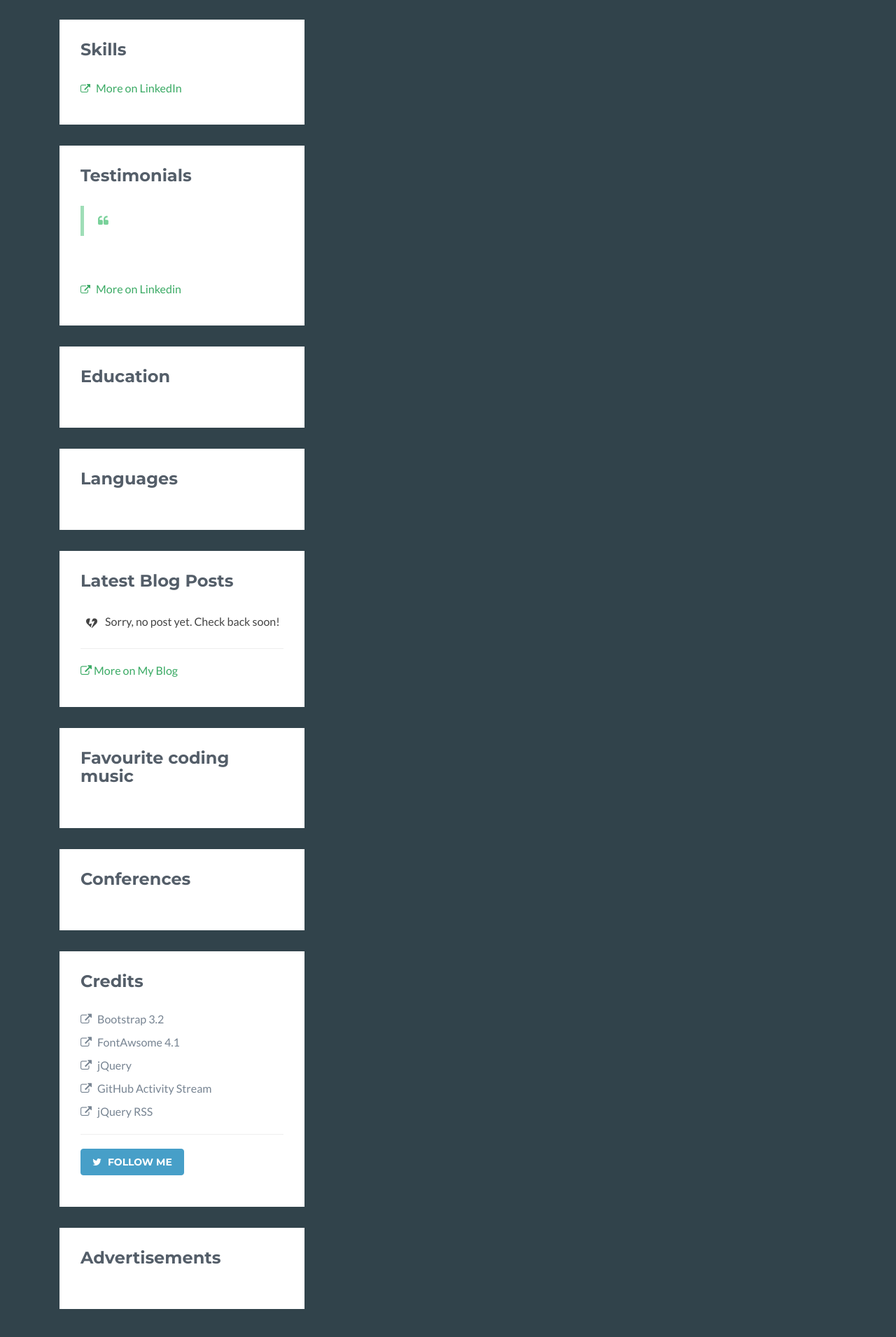
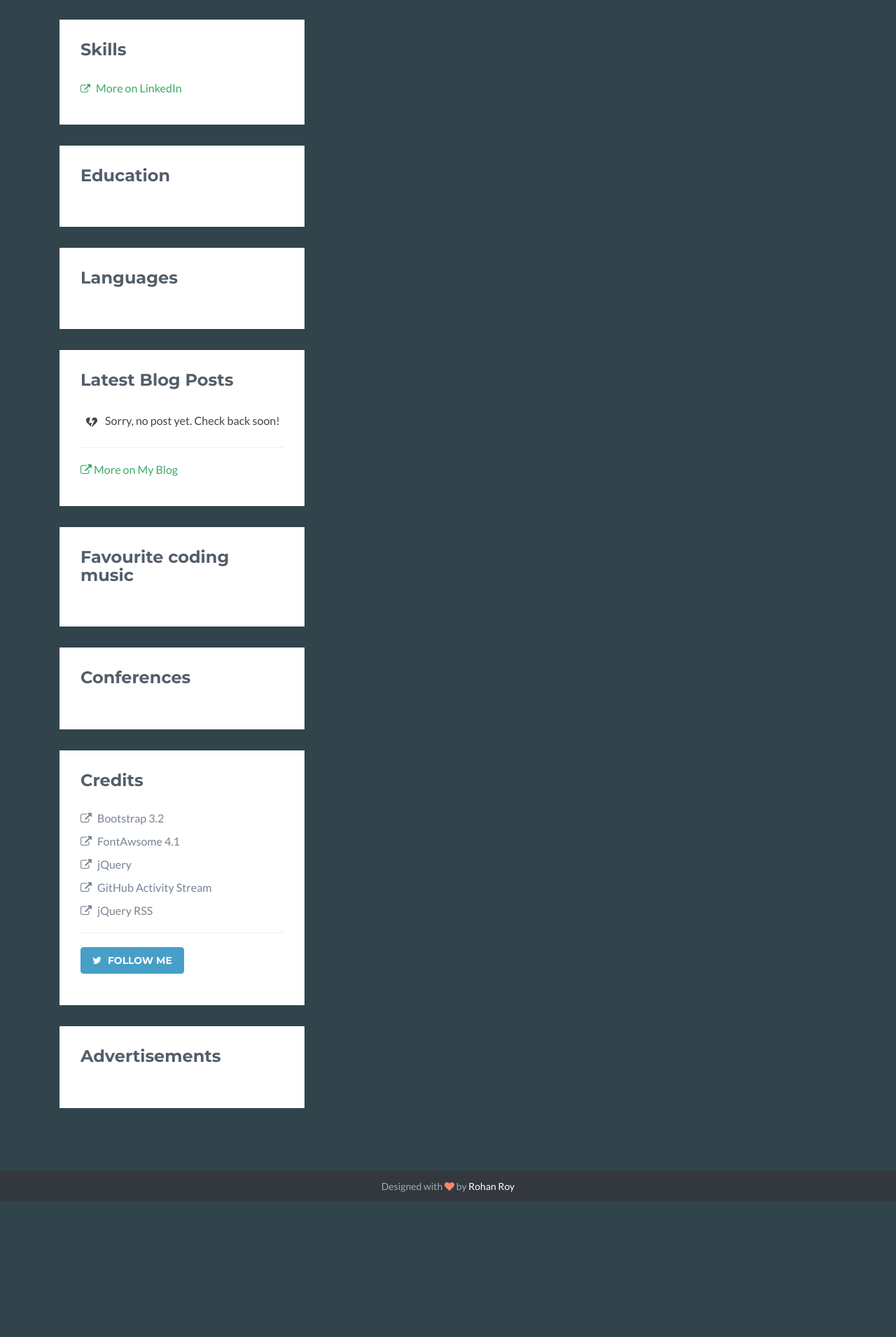
Before and after one commit to triump0870/miniblog, a Django app: page / in a window 1280 px wide. Shown: the part 2069-3979 px from the top of the page at 70% size. After the commit the page ends 3785 px from the top, so only its background shows below. Run offline with Django 3.2, Linux system fonts and the light colour scheme; data that the repository does not hold is empty; parts of the project's set-up code (start-up, migrations or seed data) failed here and were passed over; some libraries are stand-ins or nearby versions.

Commit message:
testimonials section was removed

```diff
--- a/blog/templates/index.html
+++ b/blog/templates/index.html
@@ -174,25 +174,6 @@
                 </div><!--//section-inner-->
             </aside><!--//section-->
 
-            <aside class="testimonials aside section">
-                <div class="section-inner">
-                    <h2 class="heading">Testimonials</h2>
-                    <div class="content">
-                        <div class="item">
-                            <blockquote class="quote">
-                                <p><i class="fa fa-quote-left"></i>{{userdata.testimonial}}</p>
-                            </blockquote>
-                            <p class="source"><span class="name">{{userdata.testimonial_name|title}}</span><br/><span
-                                    class="title">{{userdata.testimonial_desig|title}}</span></p>
-                        </div><!--//item-->
-
-                        <p><a class="more-link" href="{{userdata.testimonial_link}}"><i class="fa fa-external-link"></i>
-                            More on Linkedin</a></p>
-
-                    </div><!--//content-->
-                </div><!--//section-inner-->
-            </aside><!--//section-->
-
             <aside class="education aside section">
                 <div class="section-inner">
                     <h2 class="heading">Education</h2>
```
